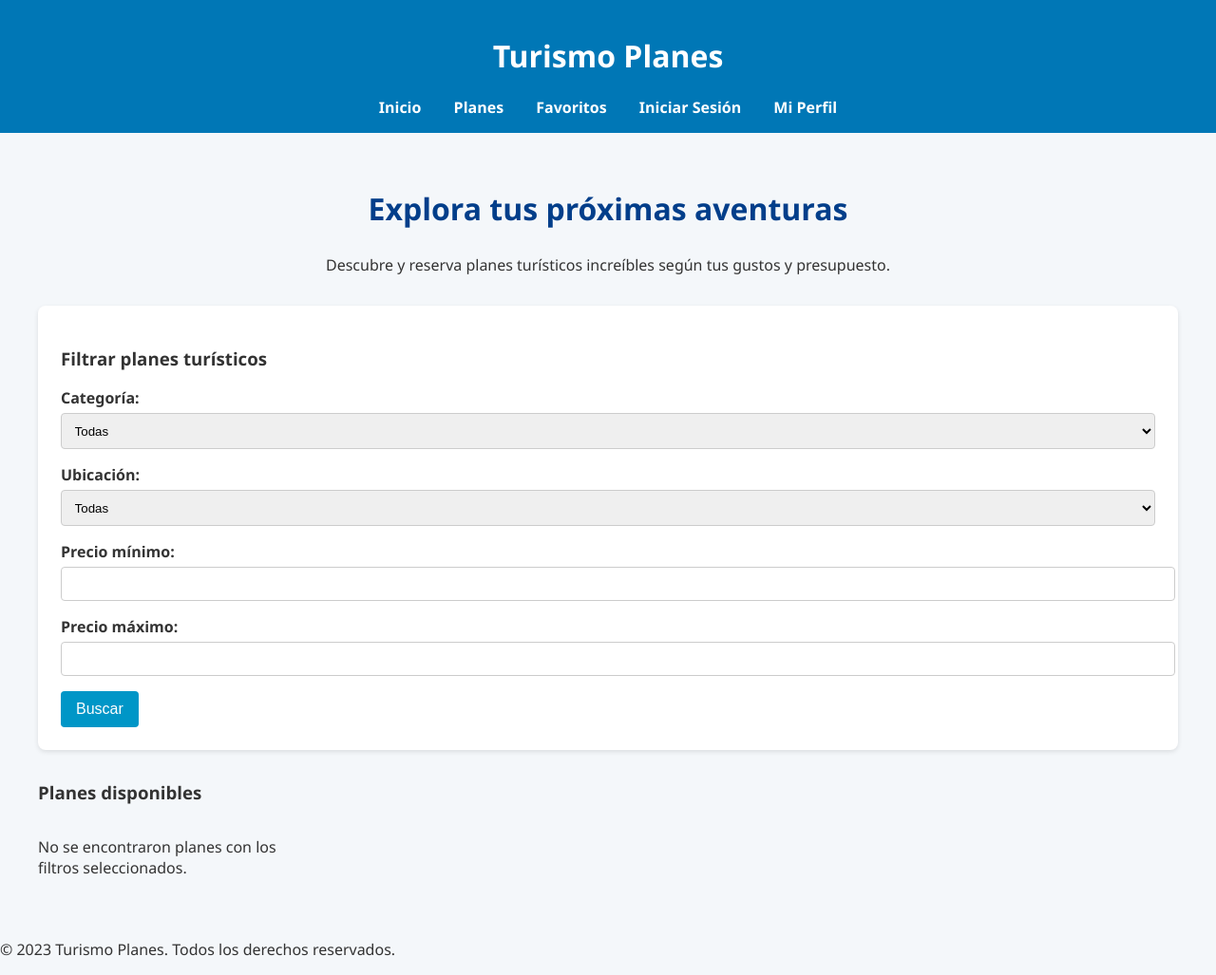
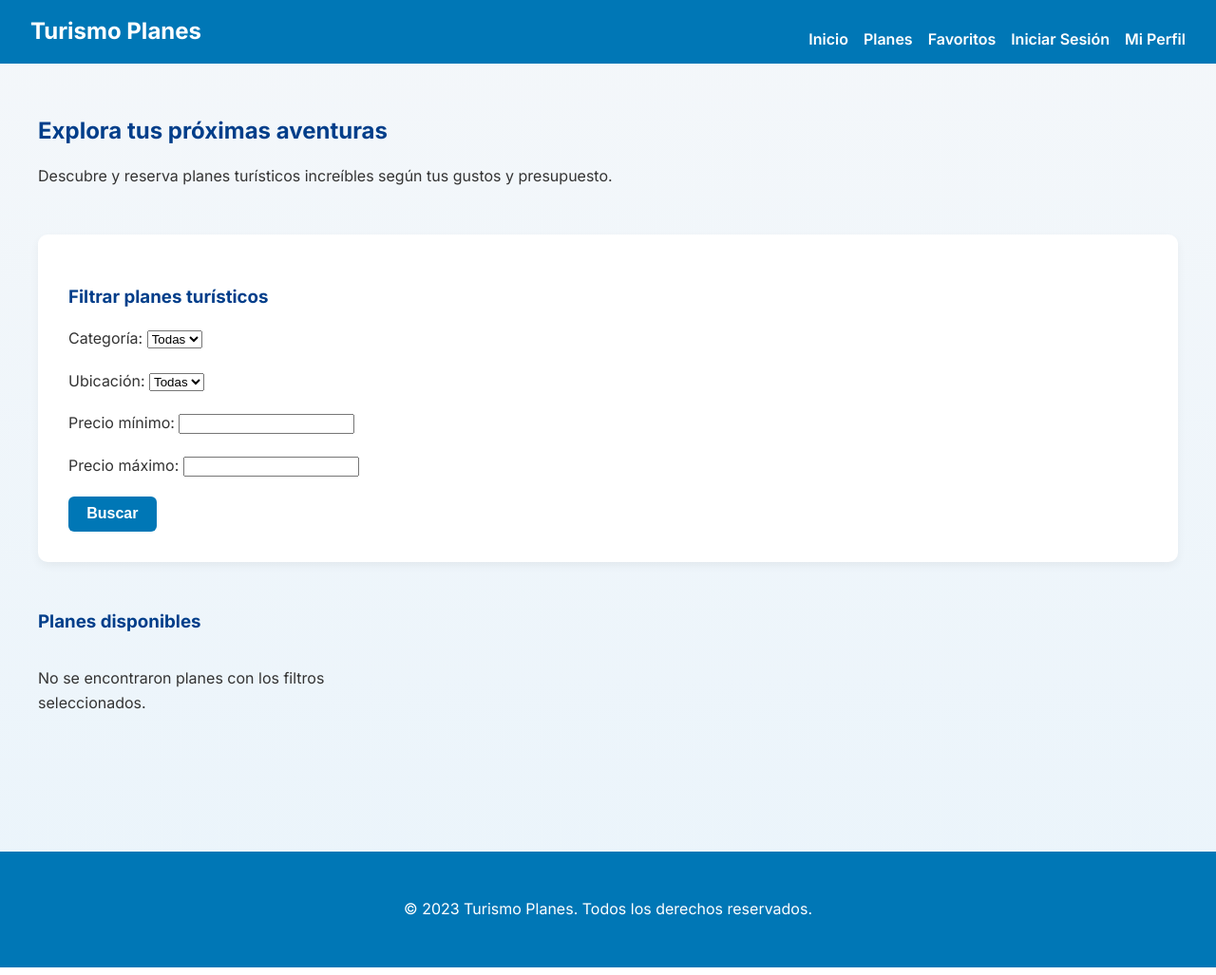
Before and after one commit to Diego-Dlh/planfinder, a Flask app: page / in a window 1280 px wide. Shown: the whole page at 95% size. Run offline with Flask 3, Linux system fonts and the light colour scheme; data that the repository does not hold is empty.

Commit message:
Refactoriza los estilos CSS y las plantillas HTML para mejorar el diseño y la capacidad de respuesta; mejora los elementos de la interfaz de usuario y agrega un pie de página a la plantilla base.

```diff
--- a/app/static/css/estilos.css
+++ b/app/static/css/estilos.css
@@ -1,130 +1,192 @@
+/* Importar fuente moderna */
+@import url('https://fonts.googleapis.com/css2?family=Inter:wght@400;600;700&display=swap');
+
 body {
-    font-family: 'Segoe UI', sans-serif;
+    font-family: 'Inter', sans-serif;
     background-color: #f4f7fa;
     margin: 0;
     padding: 0;
     color: #333;
+    line-height: 1.6;
 }
 
+/* =========== HEADER & NAV =========== */
 header {
     background-color: #0077b6;
     color: white;
-    padding: 1rem;
+    padding: 1rem 2rem;
     text-align: center;
 }
 
-nav {
-    margin-top: 0.5rem;
+header h1 {
+    margin: 0;
+    font-size: 2rem;
+    font-weight: 700;
 }
 
-nav a {
+.nav-principal {
+    display: flex;
+    flex-wrap: wrap;
+    justify-content: center;
+    gap: 1.5rem;
+    margin-top: 1rem;
+}
+
+.nav-principal a {
     color: white;
     text-decoration: none;
-    margin: 0 15px;
+    font-weight: 600;
+    transition: color 0.2s ease;
+}
+
+.nav-principal a:hover {
+    text-decoration: underline;
+}
+
+/* =========== MAIN STRUCTURE =========== */
+main {
+    max-width: 1200px;
+    margin: auto;
+    padding: 2rem 1rem;
+}
+
+section {
+    margin-bottom: 3rem;
+}
+
+/* =========== TITULOS =========== */
+h2, h3, h4 {
+    color: #023e8a;
+    font-weight: 700;
+    margin-bottom: 1rem;
+}
+
+/* =========== FORMULARIOS =========== */
+.formulario-contenedor {
+    background-color: #fff;
+    padding: 2.5rem;
+    border-radius: 12px;
+    box-shadow: 0 4px 12px rgba(0,0,0,0.08);
+    max-width: 600px;
+    margin: auto;
+}
+
+.formulario-contenedor h2 {
+    text-align: center;
+    margin-bottom: 2rem;
+    font-size: 1.8rem;
+}
+
+.formulario-estilizado label {
+    display: block;
+    margin: 1rem 0 0.4rem 0;
     font-weight: 600;
 }
 
-nav a:hover {
-    text-decoration: underline;
+.formulario-estilizado input,
+.formulario-estilizado textarea,
+.formulario-estilizado select {
+    width: 100%;
+    padding: 0.75rem;
+    border-radius: 6px;
+    border: 1px solid #ccc;
+    font-size: 1rem;
+    box-sizing: border-box;
 }
 
-main {
-    padding: 2rem;
-    max-width: 1200px;
-    margin: auto;
+textarea {
+    resize: vertical;
+    min-height: 100px;
 }
 
-.bienvenida {
-    text-align: center;
-    margin-bottom: 2rem;
+/* =========== BOTONES =========== */
+.btn, form button,
+.btn-detalles,
+.btn-secundario {
+    display: inline-block;
+    padding: 0.6rem 1.2rem;
+    font-size: 1rem;
+    border-radius: 6px;
+    text-decoration: none;
+    cursor: pointer;
+    transition: all 0.2s ease;
+    border: none;
 }
 
-.bienvenida h2 {
-    font-size: 2rem;
-    color: #023e8a;
+.btn-detalles, form button {
+    background-color: #0077b6;
+    color: white;
+    font-weight: 600;
 }
 
+.btn-detalles:hover, form button:hover {
+    background-color: #023e8a;
+}
+
+.btn-secundario {
+    background-color: #e0e0e0;
+    color: #333;
+}
+
+.btn-secundario:hover {
+    background-color: #ccc;
+}
+
+/* =========== FILTROS =========== */
 .filtro-container {
-    background-color: #fff;
-    padding: 1.5rem;
-    border-radius: 8px;
-    box-shadow: 0 2px 5px rgba(0,0,0,0.1);
-    margin-bottom: 2rem;
+    background-color: #ffffff;
+    padding: 2rem;
+    border-radius: 10px;
+    box-shadow: 0 4px 10px rgba(0,0,0,0.05);
 }
 
 .formulario-filtros .campo {
-    margin-bottom: 1rem;
+    margin-bottom: 1.2rem;
 }
 
-.formulario-filtros label {
-    display: block;
-    margin-bottom: 0.3rem;
-    font-weight: bold;
-}
-
-.formulario-filtros select,
-.formulario-filtros input {
-    width: 100%;
-    padding: 0.6rem;
-    border-radius: 4px;
-    border: 1px solid #ccc;
-}
-
-.btn-filtrar {
-    background-color: #0096c7;
-    color: white;
-    border: none;
-    padding: 0.6rem 1rem;
-    font-size: 1rem;
-    border-radius: 4px;
-    cursor: pointer;
-}
-
-.btn-filtrar:hover {
-    background-color: #0077b6;
-}
-
-.planes-encontrados {
-    margin-top: 2rem;
-}
-
+/* =========== PLANES (Tarjetas) =========== */
 .grid-planes {
     display: grid;
     grid-template-columns: repeat(auto-fill, minmax(280px, 1fr));
-    gap: 1.5rem;
+    gap: 2rem;
 }
 
 .tarjeta-plan {
     background-color: white;
-    border-radius: 10px;
-    box-shadow: 0 2px 8px rgba(0,0,0,0.1);
+    border-radius: 12px;
+    box-shadow: 0 4px 12px rgba(0,0,0,0.08);
     overflow: hidden;
     display: flex;
     flex-direction: column;
+    transition: transform 0.2s ease;
+}
+
+.tarjeta-plan:hover {
+    transform: translateY(-6px);
 }
 
 .tarjeta-plan img {
     width: 100%;
-    height: 180px;
+    height: 200px;
     object-fit: cover;
 }
 
 .info-plan {
     padding: 1rem;
-    flex-grow: 1;
     display: flex;
     flex-direction: column;
-    justify-content: space-between;
 }
 
 .info-plan h4 {
     margin: 0 0 0.5rem 0;
     color: #023e8a;
+    font-size: 1.2rem;
 }
 
 .precio {
-    font-weight: bold;
+    font-weight: 700;
     color: #0096c7;
+    margin-bottom: 0.5rem;
 }
 
 .acciones {
@@ -134,70 +196,145 @@ main {
     flex-wrap: wrap;
 }
 
-.btn-detalles,
-.btn-secundario {
-    text-decoration: none;
-    padding: 0.4rem 0.8rem;
-    border-radius: 4px;
-    font-size: 0.9rem;
-    text-align: center;
+/* =========== DETALLES DE PLAN =========== */
+.detalle-plan {
+    background-color: #fff;
+    padding: 2rem;
+    border-radius: 12px;
+    box-shadow: 0 4px 12px rgba(0,0,0,0.05);
+    max-width: 800px;
+    margin: auto;
 }
 
-.btn-detalles {
-    background-color: #0077b6;
-    color: white;
+.galeria-imagenes {
+    display: flex;
+    gap: 10px;
+    flex-wrap: wrap;
+    margin-bottom: 1rem;
 }
 
-.btn-secundario {
-    background-color: #e0e0e0;
-    color: #333;
+.img-mini {
+    width: 180px;
+    border-radius: 8px;
+    object-fit: cover;
 }
 
-.btn-detalles:hover {
-    background-color: #023e8a;
+/* =========== ESTRELLAS RESEÑAS =========== */
+.estrellas {
+    direction: rtl;
+    display: inline-flex;
+    gap: 5px;
+    margin-top: 0.5rem;
 }
 
-.btn-secundario:hover {
-    background-color: #ccc;
+.estrellas input[type="radio"] {
+    display: none;
 }
 
+.estrellas label {
+    font-size: 2rem;
+    color: #ccc;
+    cursor: pointer;
+    transition: color 0.2s;
+}
+
+.estrellas input[type="radio"]:checked ~ label,
+.estrellas label:hover,
+.estrellas label:hover ~ label {
+    color: #FFD700;
+}
+
+/* =========== RESEÑAS =========== */
+.lista-resenas {
+    list-style: none;
+    padding-left: 0;
+}
+
+.lista-resenas li {
+    padding: 0.5rem 0;
+    border-bottom: 1px solid #ddd;
+}
+
+/* =========== MENSAJES FLASH =========== */
 .mensajes {
     background-color: #ffe8cc;
     border-left: 5px solid #ff9100;
     padding: 1rem;
-    margin-bottom: 1rem;
-}
-.formulario-contenedor {
-    background-color: #fff;
-    padding: 2rem;
-    border-radius: 8px;
-    box-shadow: 0 2px 8px rgba(0,0,0,0.1);
-    max-width: 600px;
-    margin: auto;
-}
-
-.formulario-contenedor h2 {
-    color: #023e8a;
-    text-align: center;
     margin-bottom: 1.5rem;
 }
 
-.formulario-estilizado label {
-    display: block;
-    margin: 0.8rem 0 0.3rem 0;
-    font-weight: bold;
+/* =========== FOOTER =========== */
+.footer {
+    text-align: center;
+    padding: 2rem;
+    background-color: #0077b6;
+    color: white;
+    margin-top: 3rem;
 }
 
-.formulario-estilizado input,
-.formulario-estilizado textarea {
-    width: 100%;
-    padding: 0.6rem;
-    border-radius: 4px;
-    border: 1px solid #ccc;
-    font-size: 1rem;
+/* =========== ENLACES =========== */
+.enlace-simple {
+    color: #0077b6;
+    text-decoration: none;
+    font-weight: 500;
 }
 
-.formulario-estilizado textarea {
-    resize: vertical;
-    min-height: 100px;
+.enlace-simple:hover {
+    text-decoration: underline;
 }
+
+/* =========== RESPONSIVO =========== */
+@media (max-width: 768px) {
+    .grid-planes {
+        grid-template-columns: 1fr;
+    }
+
+    .nav-principal {
+        flex-direction: column;
+        align-items: center;
+    }
+}
+header {
+  background-color: #0077b6;
+  color: white;
+  padding: 0.8rem 2rem;
+  display: flex;
+  align-items: center;
+  justify-content: space-between;
+}
+
+header h1 {
+  font-size: 1.5rem;
+}
+
+.nav-principal {
+  display: flex;
+  gap: 1rem;
+}
+body {
+  background: linear-gradient(180deg, #f4f7fa 0%, #eaf4fb 100%);
+}
+.tarjeta-plan {
+  border-radius: 16px;
+  overflow: hidden;
+  transition: all 0.3s ease;
+}
+
+.tarjeta-plan:hover {
+  transform: scale(1.02);
+  box-shadow: 0 8px 20px rgba(0,0,0,0.08);
+}
+
+.tarjeta-plan img {
+  border-top-left-radius: 16px;
+  border-top-right-radius: 16px;
+}
+.btn-detalles {
+  background: linear-gradient(145deg, #0096c7, #0077b6);
+  box-shadow: 0 4px 10px rgba(0,0,0,0.1);
+  transition: transform 0.2s ease;
+}
+
+.btn-detalles:hover {
+  transform: translateY(-2px);
+}
--- a/app/templates/base.html
+++ b/app/templates/base.html
@@ -1,3 +1,4 @@
+<!-- base.html -->
 <!DOCTYPE html>
 <html lang="es">
 <head>
@@ -7,7 +8,6 @@
 </head>
 <body>
     <header class="header-principal">
-        <div class="contenedor-header">
         <h1>Turismo Planes</h1>
         <nav class="nav-principal">
             <a href="{{ url_for('main.home') }}">Inicio</a>
@@ -16,9 +16,7 @@
             <a href="{{ url_for('auth.login') }}">Iniciar Sesión</a>
             <a href="{{ url_for('usuarios.perfil') }}">Mi Perfil</a>
         </nav>
-        </div>
     </header>
-
     <main>
         {% with messages = get_flashed_messages() %}
           {% if messages %}
@@ -31,7 +29,8 @@
         {% endwith %}
         {% block content %}{% endblock %}
     </main>
+    <footer class="footer">
+        <p>&copy; 2023 Turismo Planes. Todos los derechos reservados.</p>
+    </footer>
 </body>
 </html>
-<footer>
-    <p>&copy; 2023 Turismo Planes. Todos los derechos reservados.</p>
--- a/app/templates/home.html
+++ b/app/templates/home.html
@@ -1,12 +1,11 @@
+<!-- home.html -->
 {% extends "base.html" %}
 {% block title %}Inicio{% endblock %}
-
 {% block content %}
 <section class="bienvenida">
   <h2>Explora tus próximas aventuras</h2>
   <p>Descubre y reserva planes turísticos increíbles según tus gustos y presupuesto.</p>
 </section>
-
 <section class="filtro-container">
   <h3>Filtrar planes turísticos</h3>
   <form method="get" class="formulario-filtros">
@@ -19,7 +18,6 @@
         {% endfor %}
       </select>
     </div>
-
     <div class="campo">
       <label for="ubicacion_id">Ubicación:</label>
       <select name="ubicacion_id" id="ubicacion_id">
@@ -29,27 +27,23 @@
         {% endfor %}
       </select>
     </div>
-
     <div class="campo">
       <label for="precio_min">Precio mínimo:</label>
       <input type="number" name="precio_min" id="precio_min" step="0.01" value="{{ request.args.get('precio_min', '') }}">
     </div>
-
     <div class="campo">
       <label for="precio_max">Precio máximo:</label>
       <input type="number" name="precio_max" id="precio_max" step="0.01" value="{{ request.args.get('precio_max', '') }}">
     </div>
-
     <button type="submit" class="btn-filtrar">Buscar</button>
   </form>
 </section>
-
 <section class="planes-encontrados">
   <h3>Planes disponibles</h3>
   <div class="grid-planes">
     {% for plan in planes %}
     <div class="tarjeta-plan">
-      <img src="{{ plan.imagenes[0].url }}" alt="imagen del plan" width="200">
+      <img src="{{ plan.imagenes[0].url }}" alt="imagen del plan">
       <div class="info-plan">
         <h4>{{ plan.nombre }}</h4>
         <p class="precio">${{ plan.precio }}</p>
@@ -57,8 +51,8 @@
         <div class="acciones">
           <a href="{{ url_for('planes.detalle', plan_id=plan.id) }}" class="btn-detalles">Ver detalles</a>
           {% if usuario_id %}
-            <a href="{{ url_for('favoritos.agregar', plan_id=plan.id) }}" class="btn-secundario">Favorito</a>
-            <a href="{{ url_for('resenas.reseñar', plan_id=plan.id) }}" class="btn-secundario">Reseñas</a>
+          <a href="{{ url_for('favoritos.agregar', plan_id=plan.id) }}" class="btn-secundario">Favorito</a>
+          <a href="{{ url_for('resenas.reseñar', plan_id=plan.id) }}" class="btn-secundario">Reseñas</a>
           {% endif %}
         </div>
       </div>
```
Also changed, not shown: app/templates/detalle_plan.html (+11 -9 lines), app/templates/login.html (+14 -9 lines), app/templates/planes_listar.html (+23 -13 lines), app/templates/registro.html (+16 -11 lines), app/templates/resenas.html (+16 -6 lines). Lines whose indentation alone changed are shown as unchanged.
